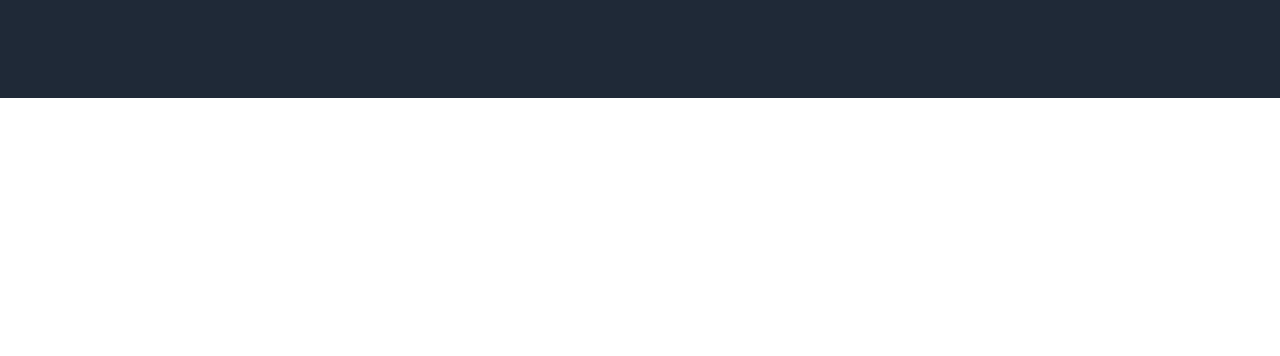
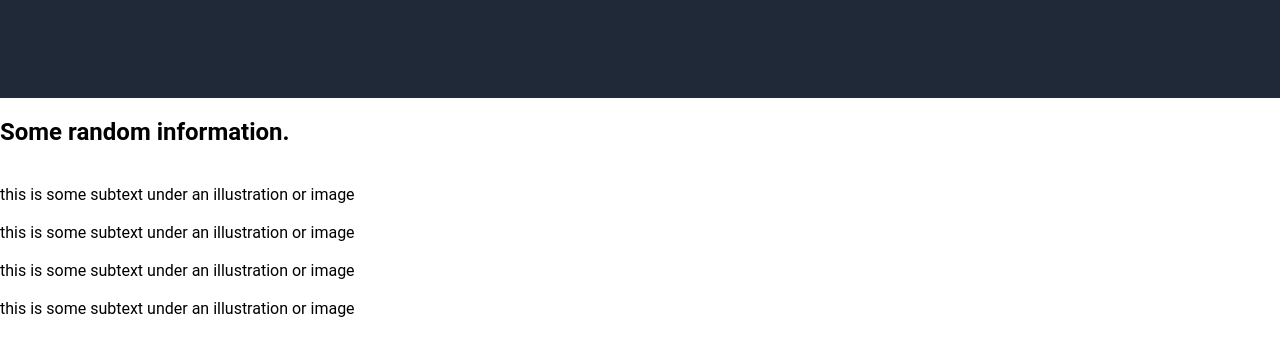
Before and after one commit to s10-n/landing-page, a plain HTML site: page index.html in a window 1280 px wide. Shown: the part 424-780 px from the top of the page. Drawn offline with Linux system fonts and the light colour scheme.

Commit message:
Create random-information section

```diff
--- a/index.html
+++ b/index.html
@@ -24,5 +24,26 @@
         </section>
         <img class="image-placeholder" src="" alt="this is a placeholder for an image">
     </section>
+    <section class="random-information"> <!-- The second section contains "Random information," and has four images with subtext-->
+        <h2 class="random-information-header">Some random information.</h2>
+        <div class="image-gallery">
+            <div class="card">
+                <img class="card-image" src="">
+                <div class="card-text">this is some subtext under an illustration or image</div>
+            </div>
+            <div class="card">
+                <img class="card-image" src="">
+                <div class="card-text">this is some subtext under an illustration or image</div>
+            </div>
+            <div class="card">
+                <img class="card-image" src="">
+                <div class="card-text">this is some subtext under an illustration or image</div>
+            </div>
+            <div class="card">
+                <img class="card-image" src="">
+                <div class="card-text">this is some subtext under an illustration or image</div>
+            </div>
+        </div>
+    </section>
 </body>
 </html>
```
